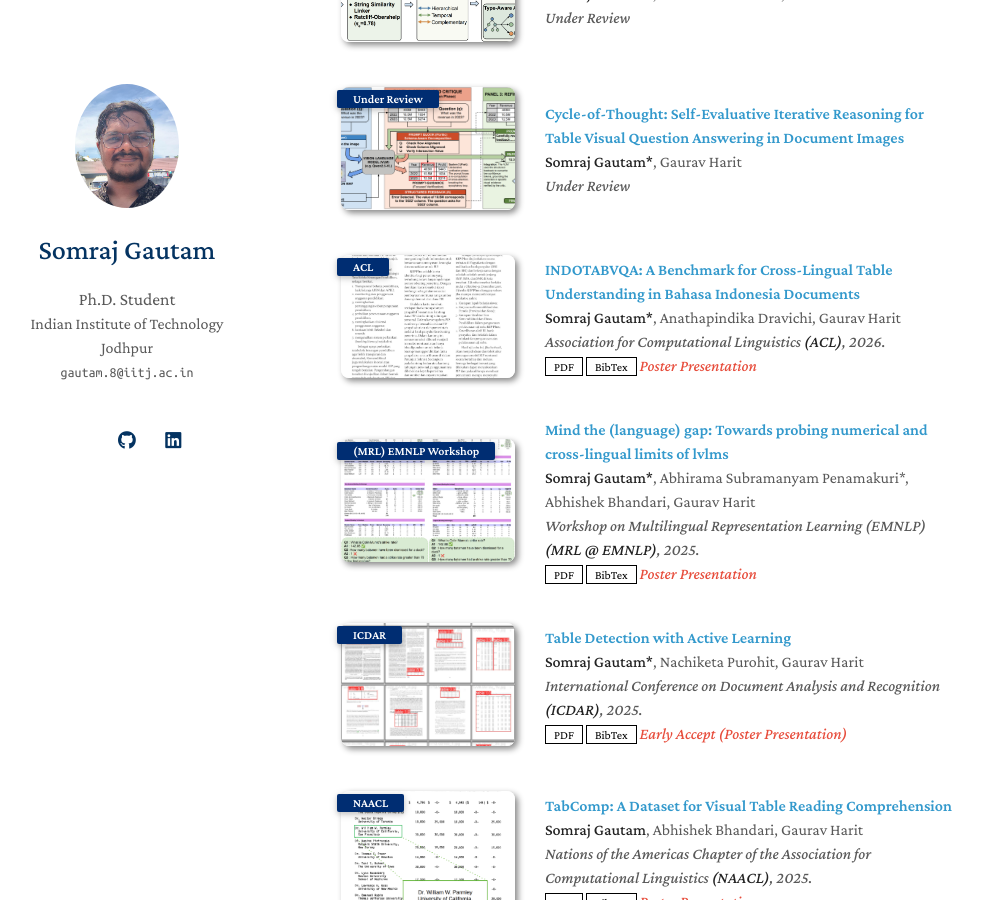
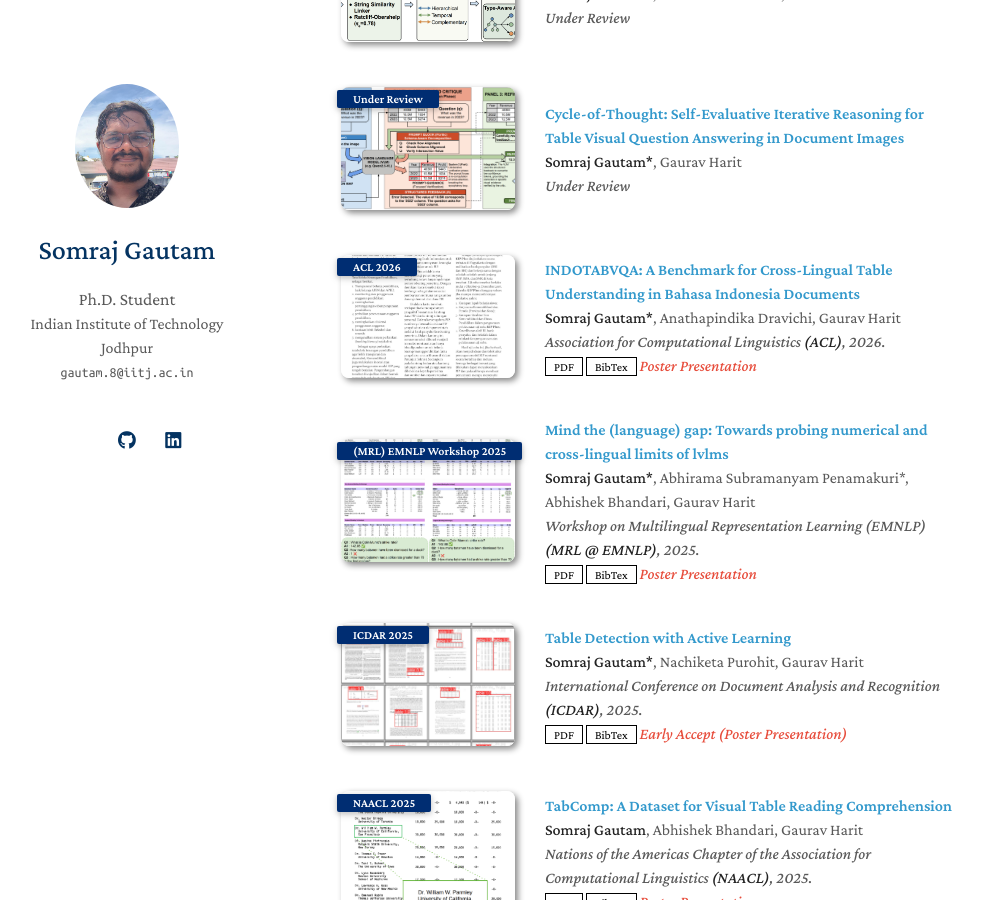
Before and after one commit to somrajgautam/somrajgautam.github.io, a Jekyll site: the page built from index.md, in a window 1280 px wide and 900 px high, scrolled down 745 px. Shown: the whole window, without its empty margins (149-1132 px from the left). Built offline with Jekyll 4.4.1, drawn with Linux system fonts in a browser that asks for light colours; a style sheet for code colours, icons or effects is not loaded; our own code applies the rules of GitHub Pages for plain Markdown files.

Commit message:
Update publications.yml

```diff
--- a/_data/publications.yml
+++ b/_data/publications.yml
@@ -17,7 +17,7 @@ main:
 
   - title: "INDOTABVQA: A Benchmark for Cross-Lingual Table Understanding in Bahasa Indonesia Documents"
     authors: <strong>Somraj Gautam*</strong>, Anathapindika Dravichi, Gaurav Harit
-    conference_short: ACL
+    conference_short: ACL 2026
     conference: Association for Computational Linguistics <strong>(ACL)</strong>, 2026.
     pdf: https://aclanthology.org/2026.findings-acl.1105.pdf
     bibtex: https://scholar.googleusercontent.com/scholar.bib?q=info:axE6JW38cfEJ:scholar.google.com/&output=citation&scisdr=CiCrpkIGEN2CiAxi54g:ACTRDVEAAAAAarNk_4gXJeQnuLQbhUVW9N2ALbs&scisig=ACTRDVEAAAAAarNk_7-RJroi-kSIuCseyRcpMy8&scisf=4&ct=citation&cd=-1&hl=en
@@ -26,7 +26,7 @@ main:
 
   - title: "Mind the (language) gap: Towards probing numerical and cross-lingual limits of lvlms"
     authors: <strong>Somraj Gautam*</strong>, Abhirama Subramanyam Penamakuri*, Abhishek Bhandari, Gaurav Harit
-    conference_short: (MRL) EMNLP Workshop
+    conference_short: (MRL) EMNLP Workshop 2025
     conference: Workshop on Multilingual Representation Learning (EMNLP) <strong>(MRL @ EMNLP)</strong>, 2025.
     pdf: https://aclanthology.org/2025.mrl-main.38.pdf
     bibtex: https://scholar.googleusercontent.com/scholar.bib?q=info:PaqiGL9qz08J:scholar.google.com/&output=citation&scisdr=CiCrpkIGEN2CiAxik_s:ACTRDVEAAAAAarNki_v9WFJvsLm6uMQyK4oFeQg&scisig=ACTRDVEAAAAAarNkiyNHx-NiBK13nudwp4JrJXM&scisf=4&ct=citation&cd=-1&hl=en
@@ -35,7 +35,7 @@ main:
 
   - title: "Table Detection with Active Learning"
     authors: <strong>Somraj Gautam*</strong>, Nachiketa Purohit, Gaurav Harit
-    conference_short: ICDAR
+    conference_short: ICDAR 2025
     conference: International Conference on Document Analysis and Recognition <strong>(ICDAR)</strong>, 2025.
     pdf: https://arxiv.org/pdf/2509.20003?
     bibtex: https://citation-needed.springer.com/v2/references/10.1007/978-3-032-04624-6_8?format=bibtex&flavour=citation
@@ -44,7 +44,7 @@ main:
 
   - title: "TabComp: A Dataset for Visual Table Reading Comprehension"
     authors: <strong>Somraj Gautam</strong>, Abhishek Bhandari, Gaurav Harit
-    conference_short: NAACL
+    conference_short: NAACL 2025
     conference: Nations of the Americas Chapter of the Association for Computational Linguistics <strong>(NAACL)</strong>, 2025.
     pdf: https://aclanthology.org/2025.findings-naacl.320.pdf
     bibtex: https://scholar.googleusercontent.com/scholar.bib?q=info:IDLYIO5lT_EJ:scholar.google.com/&output=citation&scisdr=CiCrpkIGEN2CiAxjei4:ACTRDVEAAAAAarNlYi6c_C1BoAs9LJmAFM5f6-c&scisig=ACTRDVEAAAAAarNlYiSXkxgKcNJ8j2LvZIukiHU&scisf=4&ct=citation&cd=-1&hl=en
```
